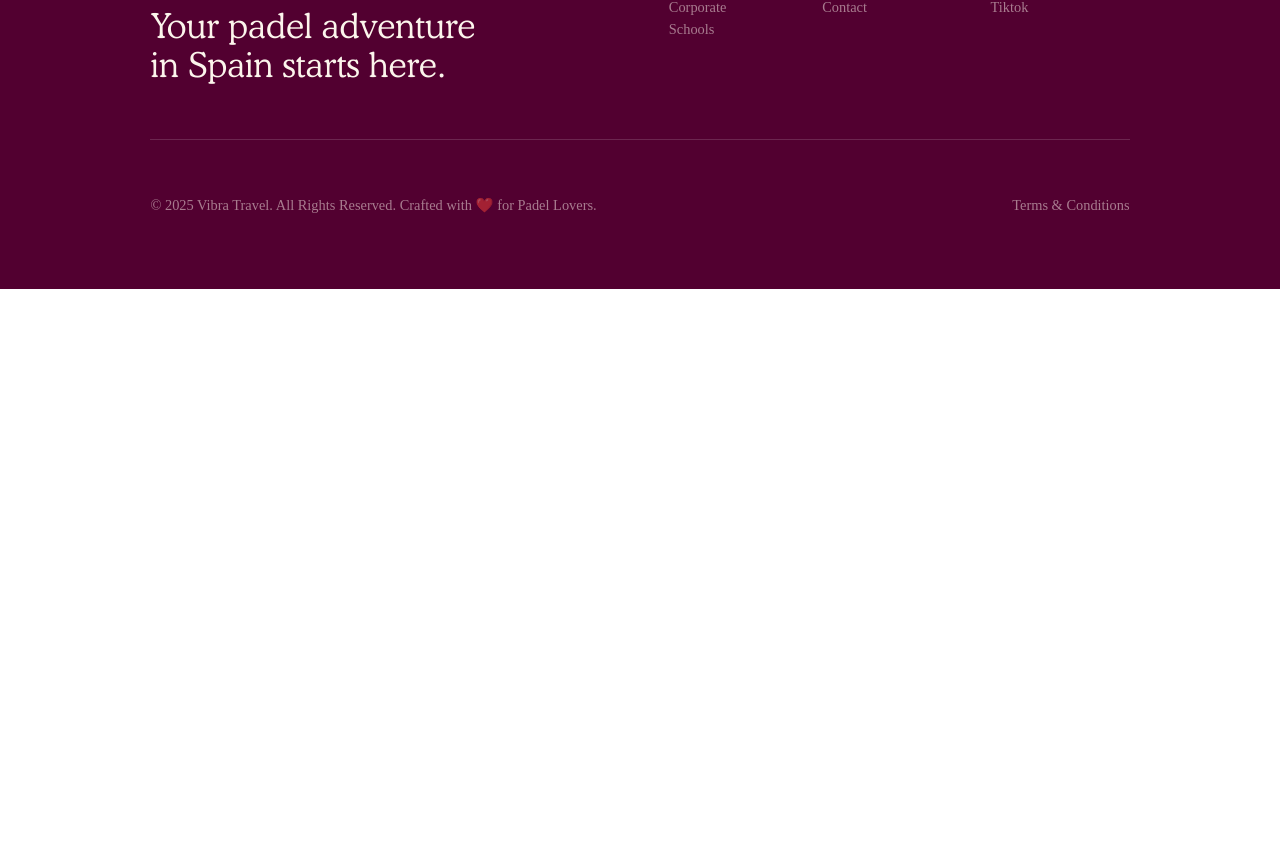
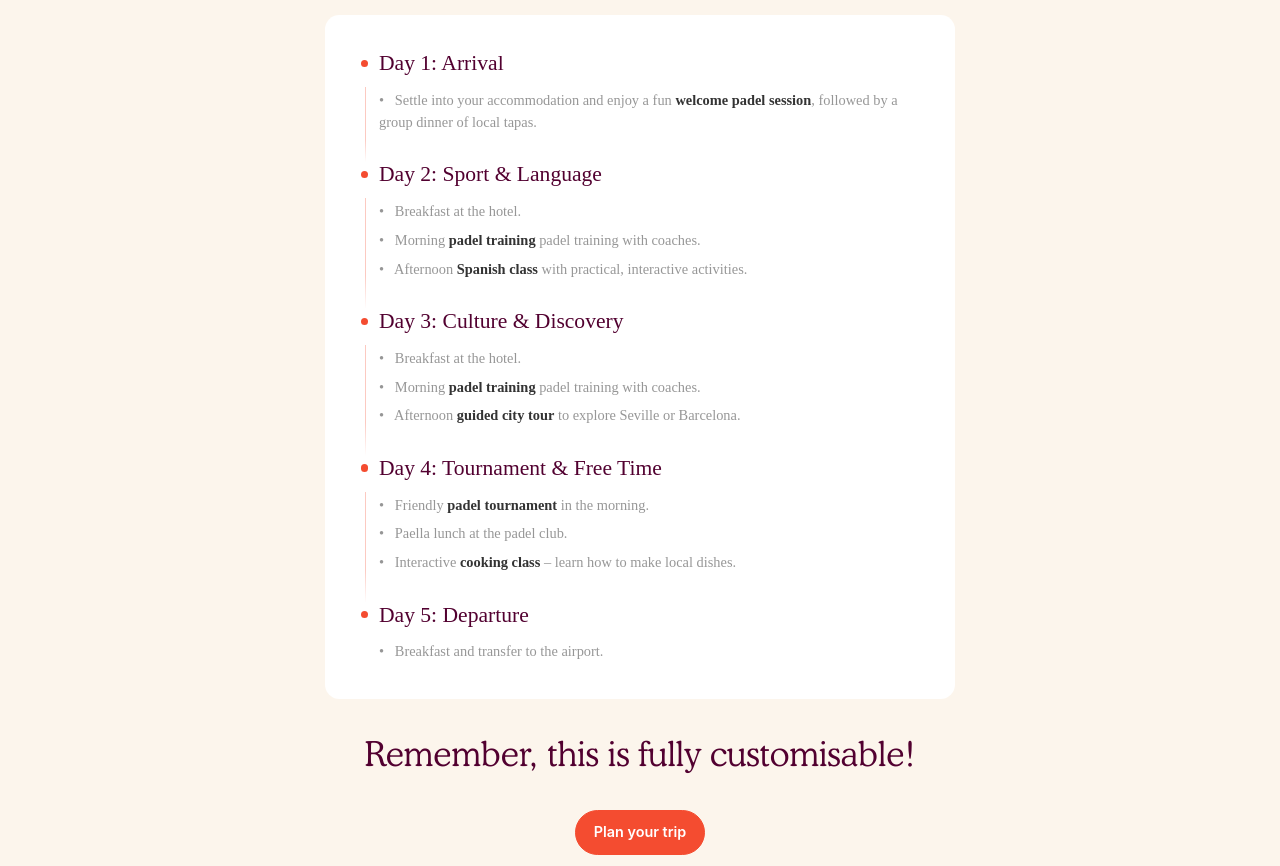
Before and after one commit to NicolasCornaglia/vibra-travel, a Vue app: page /schools in a window 1280 px wide. Shown: the part 1614-2480 px from the top of the page. Before the commit the page ends 1903 px from the top, so only its background shows below. Built offline with nearby package versions, Linux system fonts and the light colour scheme; a web font is replaced by a local one.

Commit message:
feat: schools schedule component

```diff
--- /dev/null
+++ b/src/components/SchoolsSchedule.vue
@@ -0,0 +1,275 @@
+<template>
+  <div class="s-container" id="timetable">
+    <div class="s-content">
+      <div class="title cooper-font">
+        Get a taste of what your Vibra <br />
+        Padel trip could look like.
+      </div>
+      <div class="schedule-container">
+        <div class="day-section day-1">
+          <div class="day-title">
+            <div class="day-bullet"></div>
+            Day 1: Arrival
+          </div>
+          <ul class="activity-list">
+            <li class="activity-item">
+              Settle into your accommodation and enjoy a fun <span class="bold">welcome padel session</span>, followed
+              by a group dinner of local tapas.
+            </li>
+          </ul>
+        </div>
+
+        <div class="day-section day-2">
+          <div class="day-title">
+            <div class="day-bullet"></div>
+            Day 2: Sport & Language
+          </div>
+          <ul class="activity-list">
+            <li class="activity-item">
+              Breakfast at the hotel.
+            </li>
+            <li class="activity-item">
+              Morning <span class="bold">padel training</span> padel training with coaches.
+            </li>
+            <li class="activity-item">
+              Afternoon <span class="bold">Spanish class</span> with practical, interactive activities.
+            </li>
+          </ul>
+        </div>
+
+        <div class="day-section day-3">
+          <div class="day-title">
+            <div class="day-bullet"></div>
+            Day 3: Culture & Discovery
+          </div>
+          <ul class="activity-list">
+            <li class="activity-item">
+              Breakfast at the hotel.
+            </li>
+            <li class="activity-item">
+              Morning <span class="bold">padel training</span> padel training with coaches.
+            </li>
+            <li class="activity-item">
+              Afternoon <span class="bold">guided city tour</span> to explore Seville or Barcelona.
+            </li>
+          </ul>
+        </div>
+
+        <div class="day-section day-4">
+          <div class="day-title">
+            <div class="day-bullet"></div>
+            Day 4: Tournament & Free Time
+          </div>
+          <ul class="activity-list">
+            <li class="activity-item">
+              Friendly <span class="bold">padel tournament</span> in the morning.
+            </li>
+            <li class="activity-item">
+              Paella lunch at the padel club.
+            </li>
+            <li class="activity-item">
+              Interactive <span class="bold">cooking class</span> – learn how to make local dishes.
+            </li>
+          </ul>
+        </div>
+
+        <div class="day-section day-5">
+          <div class="day-title">
+            <div class="day-bullet"></div>
+            Day 5: Departure
+          </div>
+          <ul class="activity-list">
+            <li class="activity-item">
+              Breakfast and transfer to the airport.
+            </li>
+          </ul>
+        </div>
+      </div>
+
+      <div class="title cooper-font">Remember, this is fully customisable!</div>
+      <a href="/contact" class="nav-link fgrotesk-font">
+        <p class="button-text">Plan your trip</p>
+      </a>
+    </div>
+  </div>
+</template>
+
+<script setup lang="ts"></script>
+
+<style scoped>
+.bold {
+  font-weight: 700;
+  color: rgba(0, 0, 0, 0.8);
+}
+
+.s-container {
+  display: flex;
+  justify-content: center;
+  background-color: var(--color-cream);
+}
+
+.s-content {
+  margin: 50px 0;
+  width: 80vw;
+  display: flex;
+  flex-direction: column;
+  justify-content: center;
+  align-items: center;
+  gap: 40px;
+}
+
+.title {
+  color: var(--color-purple);
+  text-align: center;
+  font-size: 38px;
+  font-weight: 400;
+  line-height: 113%;
+}
+
+.schedule-container {
+  max-width: 700px;
+  margin: 0 auto;
+  background: white;
+  border-radius: 16px;
+  padding: 40px;
+  position: relative;
+}
+
+.schedule-container::before {
+  content: "";
+  position: absolute;
+  top: -1px;
+  left: -1px;
+  right: -1px;
+  bottom: -1px;
+  border-radius: 16px;
+  background: linear-gradient(135deg,
+      rgba(255, 255, 255, 0.9),
+      rgba(0, 0, 0, 0.04));
+  z-index: -1;
+}
+
+.day-section {
+  margin-bottom: 32px;
+  position: relative;
+}
+
+.day-section:last-child {
+  margin-bottom: 0;
+}
+
+.day-section:not(:last-child)::after {
+  content: "";
+  position: absolute;
+  left: 4px;
+  top: 40px;
+  bottom: -32px;
+  width: 2px;
+  background: linear-gradient(to bottom,
+      var(--color-orange) 0%,
+      var(--color-orange) 70%,
+      transparent 100%);
+  opacity: 0.3;
+}
+
+.day-title {
+  display: flex;
+  align-items: center;
+  margin-bottom: 16px;
+  font-size: 24px;
+  font-weight: 500;
+  line-height: 113%;
+  color: var(--color-purple);
+}
+
+.day-bullet {
+  width: 8px;
+  height: 8px;
+  border-radius: 50%;
+  margin-right: 12px;
+  flex-shrink: 0;
+  position: relative;
+  z-index: 1;
+}
+
+.day-1 .day-bullet,
+.day-2 .day-bullet,
+.day-3 .day-bullet,
+.day-4 .day-bullet,
+.day-5 .day-bullet {
+  background-color: var(--color-orange);
+}
+
+.activity-list {
+  margin-left: 20px;
+  list-style: none;
+  padding: 0;
+}
+
+.activity-item {
+  margin-bottom: 8px;
+  font-size: 16px;
+  font-weight: 400;
+  line-height: 150%;
+  color: rgba(0, 0, 0, 0.41);
+  line-height: 1.5;
+  position: relative;
+}
+
+.activity-item:last-child {
+  margin-bottom: 0;
+}
+
+.activity-item::before {
+  content: "•";
+  color: rgba(0, 0, 0, 0.41);
+  margin-right: 8px;
+}
+
+.button-text {
+  font-size: 16px;
+  font-weight: 600;
+  line-height: 113%;
+  color: var(--color-white);
+  padding: 10px 20px;
+  border: 1px solid var(--color-orange);
+  background-color: var(--color-orange);
+  border-radius: 25px;
+  height: 50px;
+  display: flex;
+  justify-content: center;
+  align-items: center;
+  text-decoration: none;
+  transition: all 0.3s ease-in-out;
+}
+
+.button-text:hover {
+  background-color: var(--color-cream);
+  color: var(--color-orange);
+}
+
+@media (max-width: 768px) {
+  .s-content {
+    width: 90vw;
+  }
+
+  .title {
+    width: 90vw;
+    font-size: 28px;
+  }
+
+  .schedule-container {
+    margin: 0 10vw;
+    width: 90vw;
+    padding: 20px;
+  }
+
+  .day-title {
+    font-size: 1rem;
+  }
+
+  .activity-item {
+    font-size: 0.85rem;
+  }
+}
+</style>
--- a/src/components/pages/SchoolsPage.vue
+++ b/src/components/pages/SchoolsPage.vue
@@ -5,6 +5,9 @@
       :cards="packageCards"
       title="Sport, Culture & Learning <br /> Your Way"
       subtitle="" />
+      <!-- choose your activities -->
+      <!-- destinations -->
+    <SchoolsSchedule />
     <!--    <MakeItYours />
     <Schedule />
     <ReadyAdventure variant="orange" /> -->
@@ -16,6 +19,7 @@ import { onMounted } from 'vue'
 import { useRoute } from 'vue-router'
 import SchoolsPresentation from "../SchoolsPresentation.vue";
 import PackagesInclude from "../PackagesInclude.vue"
+import SchoolsSchedule from "../SchoolsSchedule.vue";
 /*import MakeItYours from "../MakeItYours.vue"
 import Schedule from "../Schedule.vue";
 import ReadyAdventure from "../ReadyAdventure.vue" */
```
